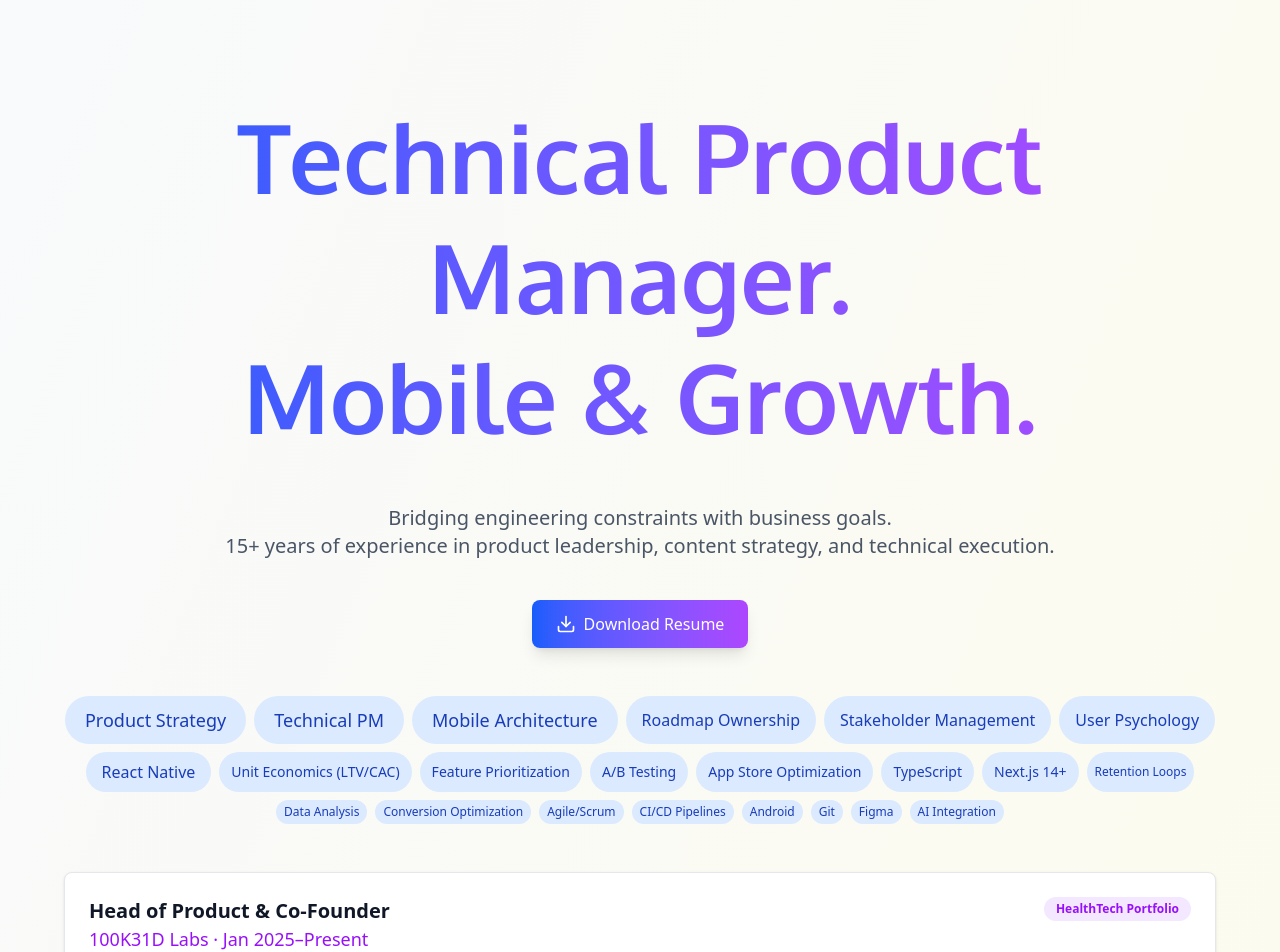
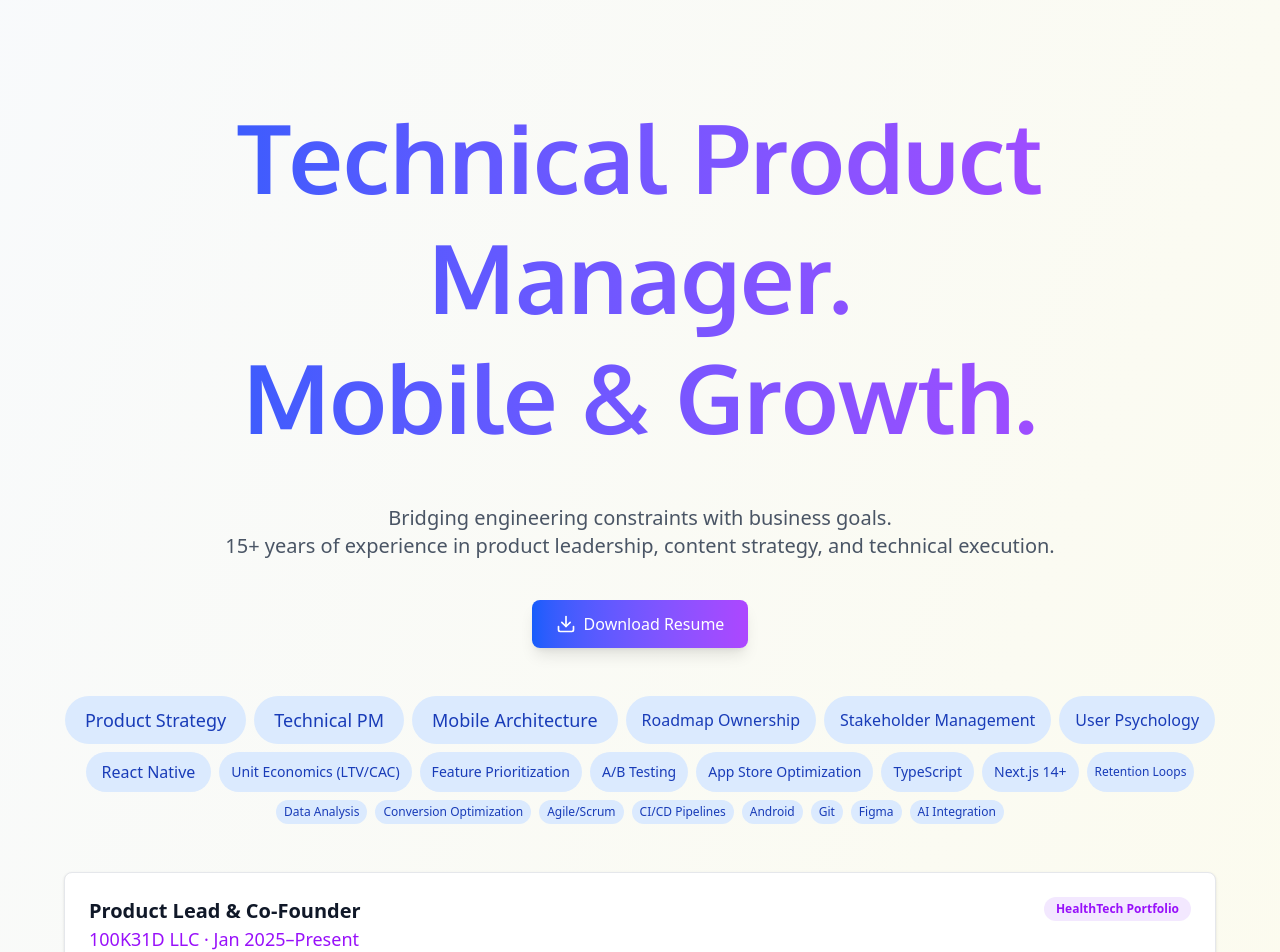
Before and after one commit to sanderbell/sanderbelldev2, a React (Vite) app: page / in a window 1280 px wide. Shown: the top 952 px of the page. Built offline with nearby package versions, Linux system fonts and the light colour scheme.

Commit message:
Update job title and company name for accuracy

```diff
--- a/src/App.tsx
+++ b/src/App.tsx
@@ -287,10 +287,10 @@ function App() {
               <div className="flex justify-between items-start mb-3">
                 <div>
                   <h3 className="text-xl font-bold text-gray-900">
-                    Head of Product & Co-Founder
+                    Product Lead & Co-Founder
                   </h3>
                   <p className="text-purple-600 font-medium text-lg">
-                    100K31D Labs · Jan 2025–Present
+                    100K31D LLC · Jan 2025–Present
                   </p>
                 </div>
                 <span className="text-xs text-purple-600 bg-purple-100 px-3 py-1 rounded-full flex items-center justify-center font-bold">
```
